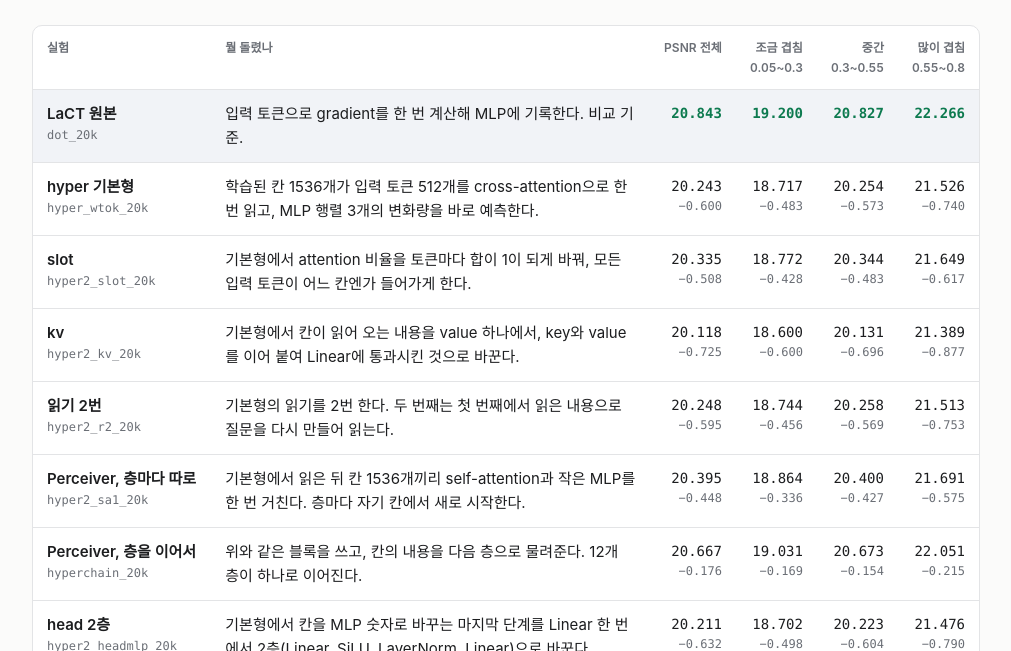
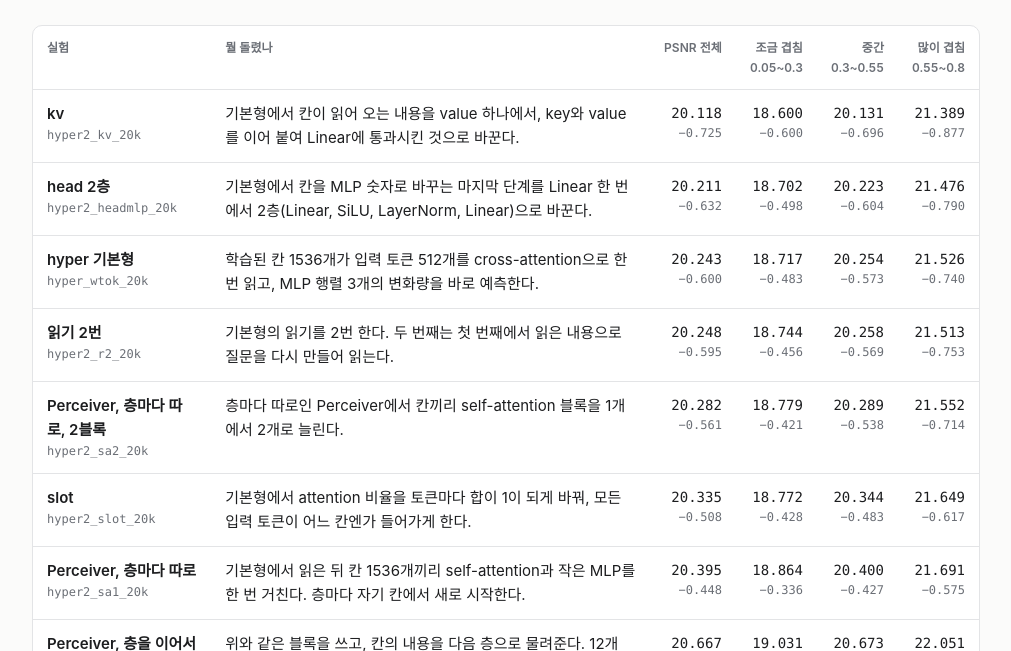
Before and after one commit to daeyeonkr/projects, a plain HTML site: page lact-hyper/index.html in a window 1280 px wide. Shown: the part 147-798 px from the top of the page, without its empty margins (134-1145 px from the left). Drawn offline with Linux system fonts and the light colour scheme.

Commit message:
lact-hyper: always sort rows by overall PSNR ascending
Co-Authored-By: Claude <noreply@anthropic.com>
Claude-Session: https://claude.ai/code/session_017DqoQjefZFEpCtzponY8fd

```diff
--- a/lact-hyper/index.html
+++ b/lact-hyper/index.html
@@ -42,7 +42,9 @@ fetch('data.json?t=' + Math.floor(Date.now() / 60000)).then(r => r.json()).then(
     const dtxt = df == null ? '' : `<div class="diff">${df >= 0 ? '+' : '\u2212'}${Math.abs(df).toFixed(3)}</div>`;
     return `<td class="num${done.length > 1 && v === best[c] ? ' best' : ''}">${v.toFixed(3)}${dtxt}</td>`;
   };
-  document.getElementById('rows').innerHTML = d.arms.map(a => `
+  // 항상 PSNR 전체 오름차순 (낮은 것부터). 아직 결과 없는 실험은 맨 아래.
+  const sorted = [...d.arms].sort((x, y) => (x.psnr == null) - (y.psnr == null) || (x.psnr ?? 0) - (y.psnr ?? 0));
+  document.getElementById('rows').innerHTML = sorted.map(a => `
     <tr class="${a.base ? 'base' : ''}">
       <td><div class="label">${esc(a.label)}</div><div class="exp">${esc(a.exp)}</div></td>
       <td class="desc">${esc(a.desc)}</td>
```
